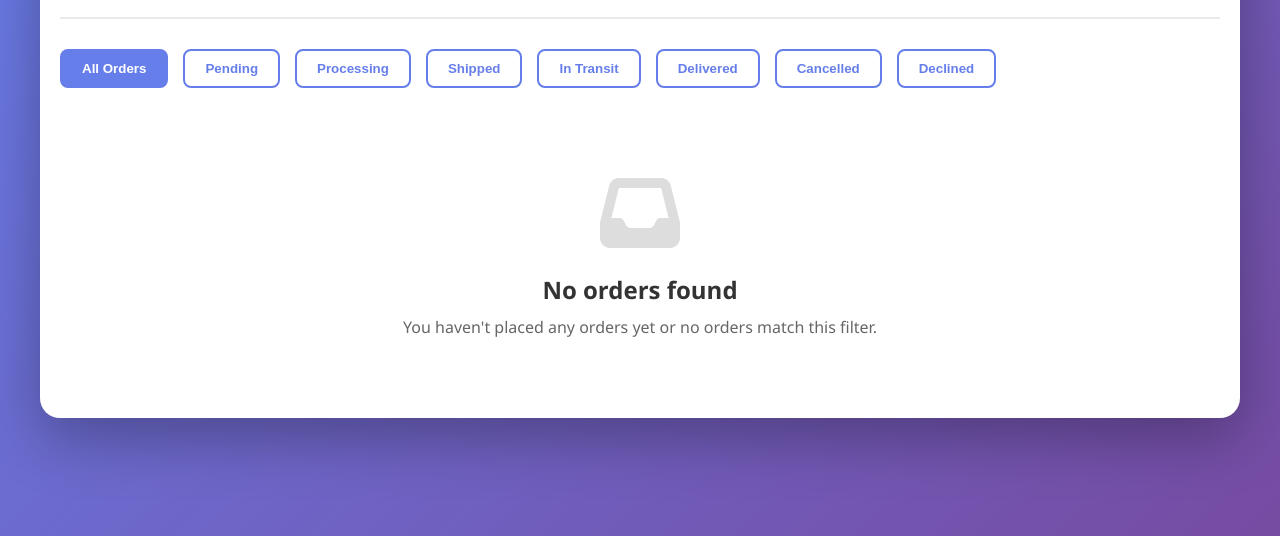
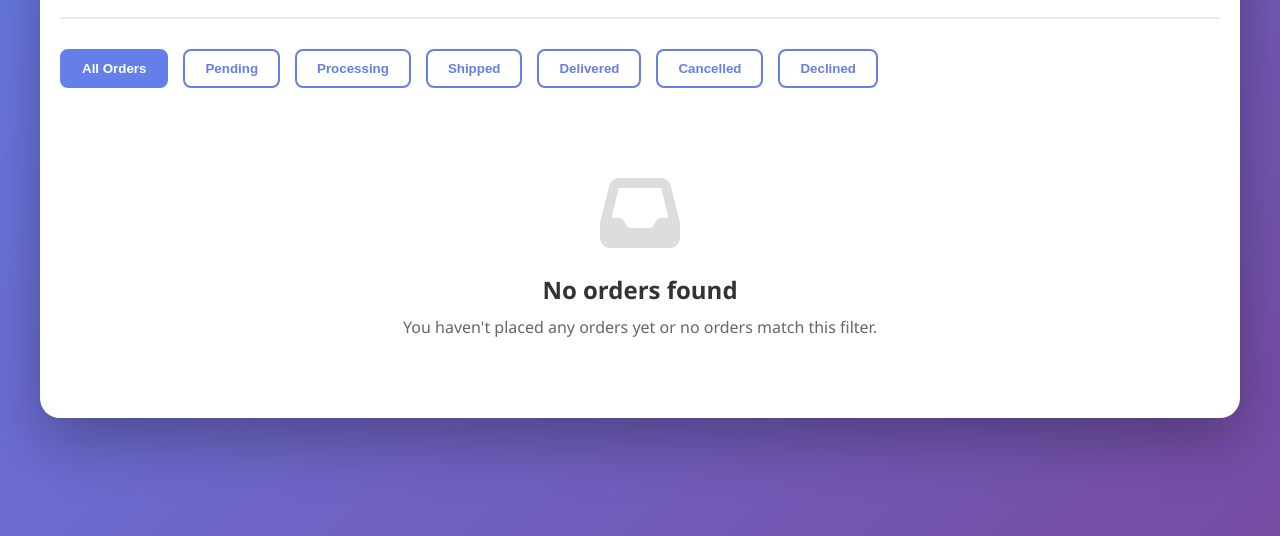
Before and after one commit to justinloleng/ecommerce, a plain HTML site: page frontend/orders.html in a window 1280 px wide. Shown: the part 264-800 px from the top of the page. Drawn offline with Linux system fonts and the light colour scheme; no server answers; sample sign-in values are in the browser's storage.

Commit message:
changes in ui

```diff
--- a/frontend/orders.html
+++ b/frontend/orders.html
@@ -39,9 +39,7 @@
 
       <div class="orders-container">
         <div class="orders-header">
-          <h1>
-            <i class="fas fa-shopping-bag"></i> My Orders
-          </h1>
+          <h1><i class="fas fa-shopping-bag"></i> My Orders</h1>
           <a href="products.html" class="back-to-shop">
             <i class="fas fa-arrow-left"></i>
             Back to Shop
@@ -60,9 +58,6 @@
           </button>
           <button class="filter-btn" onclick="filterOrders('shipped')">
             Shipped
-          </button>
-          <button class="filter-btn" onclick="filterOrders('in_transit')">
-            In Transit
           </button>
           <button class="filter-btn" onclick="filterOrders('delivered')">
             Delivered
```
